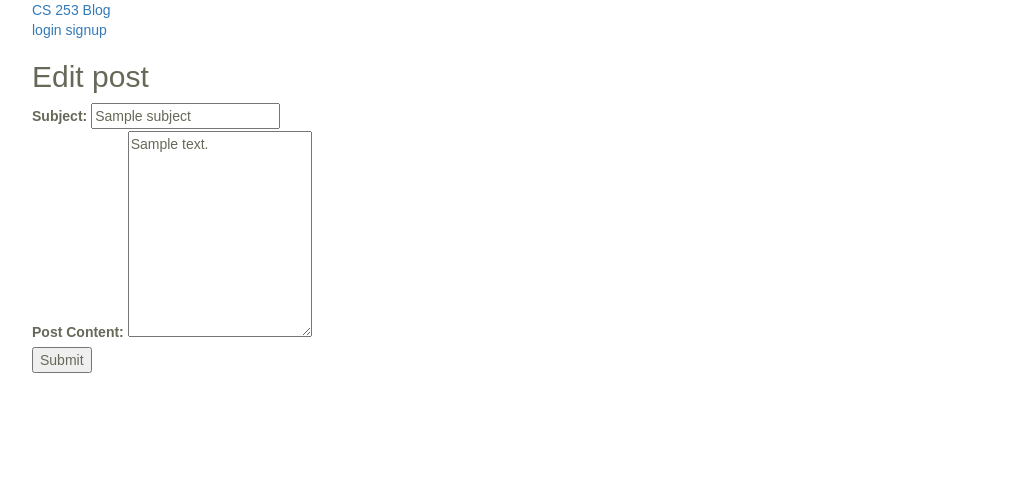
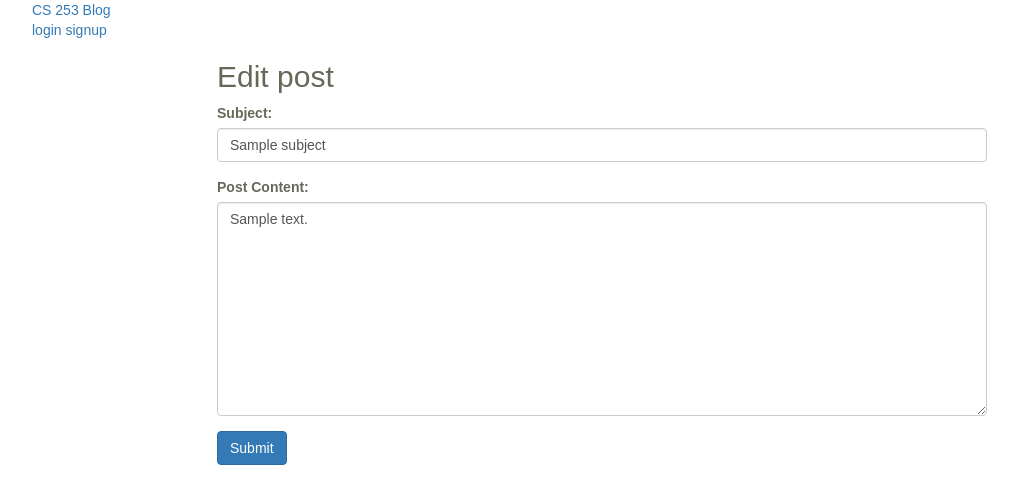
Before and after one commit to dtran39/multi_user_blog, a Python web app: template pages/templates/editpost.html in a window 1280 px wide. Shown: the top 504 px of the page, without its empty margins (38-1056 px from the left). Run offline with Jinja, Linux system fonts and the light colour scheme; the template is opened without the code that fills it: most values are stand-ins (such as "Sample title", 1, 10 or a date in 2020); some web fonts are replaced.

Commit message:
Adding style to edit post, fixing static url bug

```diff
--- a/pages/templates/base.html
+++ b/pages/templates/base.html
@@ -7,20 +7,20 @@
   <meta name="viewport" content="width=device-width, initial-scale=1">
   <!-- link tags for style files -->
     <!-- Font  -->
-	<link href="static/css/font.css" rel="stylesheet">
+	<link href="/static/css/font.css" rel="stylesheet">
     <!-- Boot strap -->
-  <link rel="stylesheet" href="static/css/bootstrap.min.css">
+  <link rel="stylesheet" href="/static/css/bootstrap.min.css">
     <!--  user-custom style-->
-  <link rel="stylesheet" href="static/css/style.css">
+  <link rel="stylesheet" href="/static/css/style.css">
     <!--  Font awesome-->
-	<link rel="stylesheet" href="static/css/font-awesome/css/font-awesome.min.css">
+	<link rel="stylesheet" href="/static/css/font-awesome/css/font-awesome.min.css">
   <!--  script tags js files-->
     <!--  Jquery-->
-  <script src="static/js/jquery.min.js"></script>
+  <script src="/static/js/jquery.min.js"></script>
     <!--  Bootstrap-->
-  <script src="static/js/bootstrap.min.js"></script>
+  <script src="/static/js/bootstrap.min.js"></script>
     <!-- Custom script -->
-  <script src="static/js/script.js"></script>
+  <script src="/static/js/script.js"></script>
   <title>Welcome to Duc Tran's Blog</title>
 </head>
 
--- a/pages/templates/editpost.html
+++ b/pages/templates/editpost.html
@@ -1,27 +1,33 @@
 {% extends "base.html" %}
 
 {% block content %}
-<div>
-    <div><h2>Edit post</h2></div>
-    <div>
+<div class="row">
+  <div class="row">
+    <div class="col-md-8 col-md-offset-2 col-sm-8 col-sm-offset-2 col-xs-10 col-xs-offset-1">
+      <h2>Edit post</h2>
+    </div>
+  </div>
+  <div class="row">
+    <div class="col-md-8 col-md-offset-2 col-sm-8 col-sm-offset-2 col-xs-10 col-xs-offset-1">
         <form method="post" role="form">
             <input type="hidden" id="post_id" name="post_id" value="{{post_id}}">
-            <div>
+            <div class="form-group">
                 <label for="subject">Subject:</label>
-                <input type="text" id="subject" name="subject" value="{{subject}}">
+                <input type="text" id="subject" class="form-control" name="subject" value="{{subject}}">
             </div>
-            <div>
+            <div class="form-group">
                 <label for="content">Post Content:</label>
-                <textarea id="content" name="content" value="{{content}}" rows="10">{{content}}</textarea>
+                <textarea id="content" name="content" class="form-control" value="{{content}}" rows="10">{{content}}</textarea>
             </div>
             {% if error %}
-            <div role="alert">
+            <div class="alert alert-danger" role="alert">
                 <span aria-hidden="true"></span>
                 {{error}}
             </div>
             {% endif %}
-            <button type="submit" >Submit</button>
+            <button type="submit" class="btn btn-primary">Submit</button>
         </form>
     </div>
+  </div>
 </div>
 {% endblock %}
--- a/pages/templates/newpost.html
+++ b/pages/templates/newpost.html
@@ -25,7 +25,6 @@
                 {{error}}
             </div>
             {% endif %}
-
             <button type="submit" class="btn btn-primary">Submit</button>
         </form>
     </div>
```
Also changed, not shown: main.py (+5 -5 lines).
